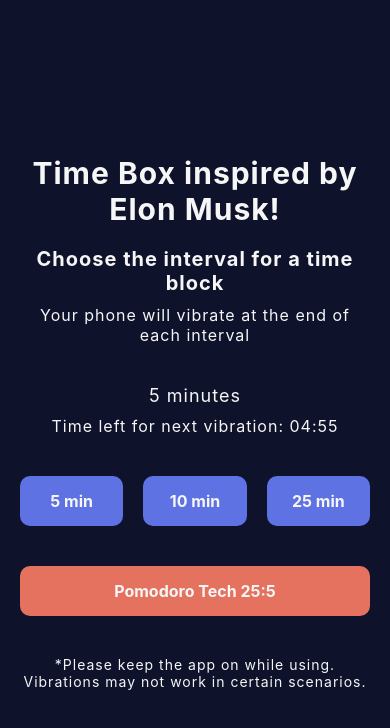
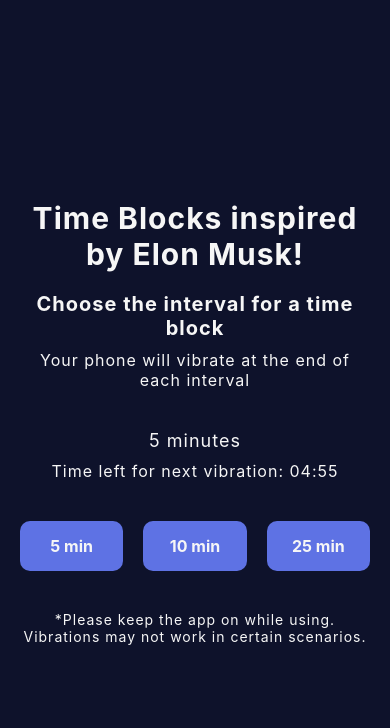
Before and after one commit to ABHIGYAN-MOHANTA/Time-Blocks, a React Native app: screen / in a window 390 px wide. Shown: the top 728 px of the page. Built offline with nearby package versions, Linux system fonts and the light colour scheme.

Commit message:
rollback

```diff
--- a/App.js
+++ b/App.js
@@ -57,43 +57,6 @@
     setTimeLeft(newInterval * 60);
   };
 
-  const handleButtonPomodoro = () => {
-    const pomodoroInterval = 1; // 25 minutes
-    const shortBreakInterval = 0.5; // 5 minutes
-
-    // Function to vibrate the phone multiple times
-    const vibrateMultipleTimes = (times) => {
-      if (times === 0) {
-        // After all vibrations, set the appropriate interval and reset time left
-        const nextInterval =
-          intervalValue === pomodoroInterval
-            ? shortBreakInterval
-            : pomodoroInterval;
-        setIntervalValue(nextInterval);
-        setTimeLeft(nextInterval * 60);
-        return;
-      }
-
-      Vibration.vibrate();
-      setTimeout(() => {
-        vibrateMultipleTimes(times - 1);
-      }, 1000); // Delay between vibrations (1000ms = 1 second)
-    };
-
-    // Clear any previous timers (if any)
-    clearInterval(pomodoroTimer);
-
-    // Start the pomodoro timer with the selected interval
-    const intervalInMilliseconds = intervalValue * 60 * 1000;
-    const pomodoroTimer = setInterval(() => {
-      vibrateMultipleTimes(3); // Trigger multiple vibrations
-      setTimeLeft((prevTimeLeft) => prevTimeLeft - intervalValue * 60);
-    }, intervalInMilliseconds);
-
-    // Initial trigger of pomodoro timer
-    vibrateMultipleTimes(3);
-  };
-
   const formatTime = (seconds) => {
     const minutes = Math.floor(seconds / 60);
     const formattedMinutes = String(minutes).padStart(2, "0");
@@ -104,7 +67,7 @@
   return (
     <SafeAreaView style={styles.container}>
       <View style={styles.container}>
-        <Text style={styles.title}>Time Box inspired by Elon Musk!</Text>
+        <Text style={styles.title}>Time Blocks inspired by Elon Musk!</Text>
         <Text style={styles.heading}>Choose the interval for a time block</Text>
         <Text style={styles.subHeading}>
           Your phone will vibrate at the end of each interval
@@ -131,14 +94,6 @@
             onPress={() => handleButtonPress(25)}
           >
             <Text style={styles.buttonText}>25 min</Text>
-          </TouchableOpacity>
-        </View>
-        <View style={styles.buttonContainer}>
-          <TouchableOpacity
-            style={[styles.button, styles.buttonPomo]}
-            onPress={() => handleButtonPomodoro()}
-          >
-            <Text style={styles.buttonText}>Pomodoro Tech 25:5</Text>
           </TouchableOpacity>
         </View>
         <Text style={styles.note}>
@@ -217,9 +172,6 @@
   button25: {
     marginLeft: 10,
   },
-  buttonPomo: {
-    backgroundColor: "#E4725E",
-  },
   buttonText: {
     fontSize: 16,
     fontWeight: "bold",
```
